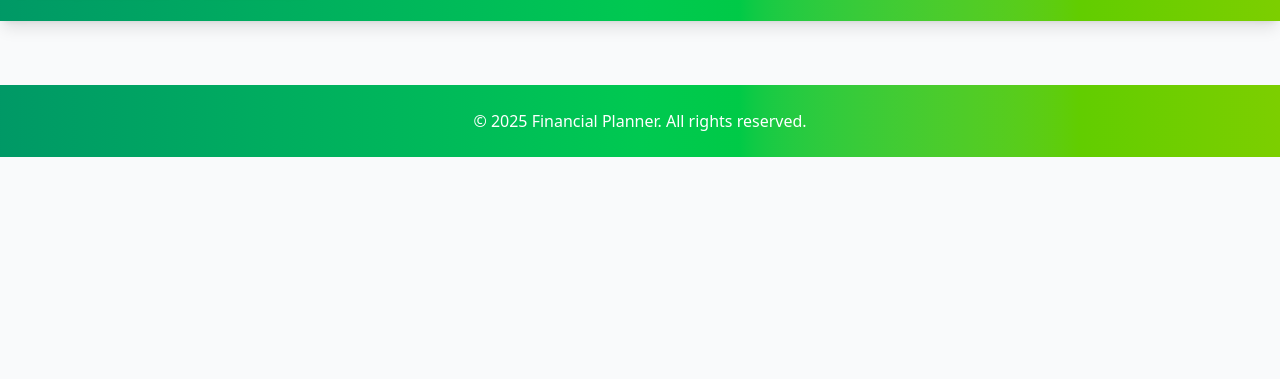
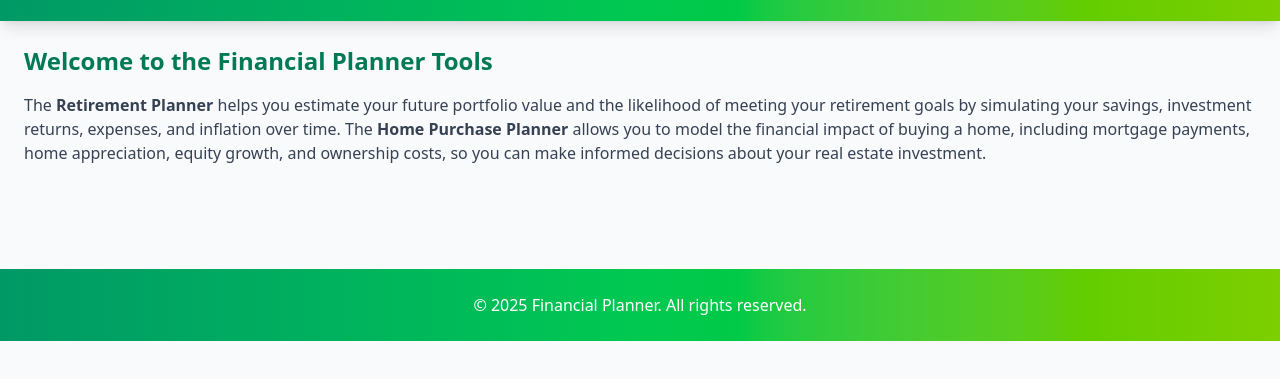
Before and after one commit to dimant/financialplanner, a plain HTML site: page index.html in a window 1280 px wide. Both pictures are taken after a click on the link "Home". Shown: the part 63-442 px from the top of the page. Drawn offline with nearby package versions, Linux system fonts and the light colour scheme.

Commit message:
navigation

```diff
--- /dev/null
+++ b/home.html
@@ -0,0 +1,6 @@
+<main class="container mx-auto p-6">
+  <h2 class="text-2xl font-bold mb-4 text-emerald-700">Welcome to the Financial Planner Tools</h2>
+  <p class="mb-4 text-gray-700">
+    The <strong>Retirement Planner</strong> helps you estimate your future portfolio value and the likelihood of meeting your retirement goals by simulating your savings, investment returns, expenses, and inflation over time. The <strong>Home Purchase Planner</strong> allows you to model the financial impact of buying a home, including mortgage payments, home appreciation, equity growth, and ownership costs, so you can make informed decisions about your real estate investment.
+  </p>
+</main>
--- a/index.html
+++ b/index.html
@@ -18,7 +18,7 @@
                 style="font-family: 'Montserrat', sans-serif;">Financial Planner</h1>
             <nav>
                 <ul class="flex space-x-6">
-                    <li><a href="#" class="text-white hover:text-lime-100 font-medium transition">Home</a></li>
+                    <li><a href="#" id="home-link" class="text-white hover:text-lime-100 font-medium transition">Home</a></li>
                     <li class="relative group">
                         <button class="text-white hover:text-lime-100 font-medium transition focus:outline-none flex items-center">
                             Tools
@@ -34,7 +34,7 @@
             </nav>
         </div>
     </header>
-    <div id="tool-content"></div>
+    <div id="tool-content" hx-get="home.html" hx-trigger="load" hx-swap="innerHTML"></div>
     <footer class="bg-gradient-to-r from-emerald-600 via-green-500 to-lime-500 text-white py-6 mt-16">
         <div class="container mx-auto text-center">
             <p class="font-medium">&copy; 2025 Financial Planner. All rights reserved.</p>
--- a/script.js
+++ b/script.js
@@ -30,6 +30,19 @@ document.addEventListener('DOMContentLoaded', function() {
 
     setupToolLink('retirement-link', 'retirement.html', 'initRetirementPlanner');
     setupToolLink('homepurchase-link', 'homepurchase.html', 'initHomePurchasePlanner');
+
+    // Add event listener for Home button
+    var homeLink = document.getElementById('home-link');
+    if (homeLink) {
+        homeLink.addEventListener('click', function(e) {
+            e.preventDefault();
+            fetch('home.html')
+                .then(function(response) { return response.text(); })
+                .then(function(html) {
+                    document.getElementById('tool-content').innerHTML = html;
+                });
+        });
+    }
 });
 
 function getHomePurchaseParametersFromForm() {
```
